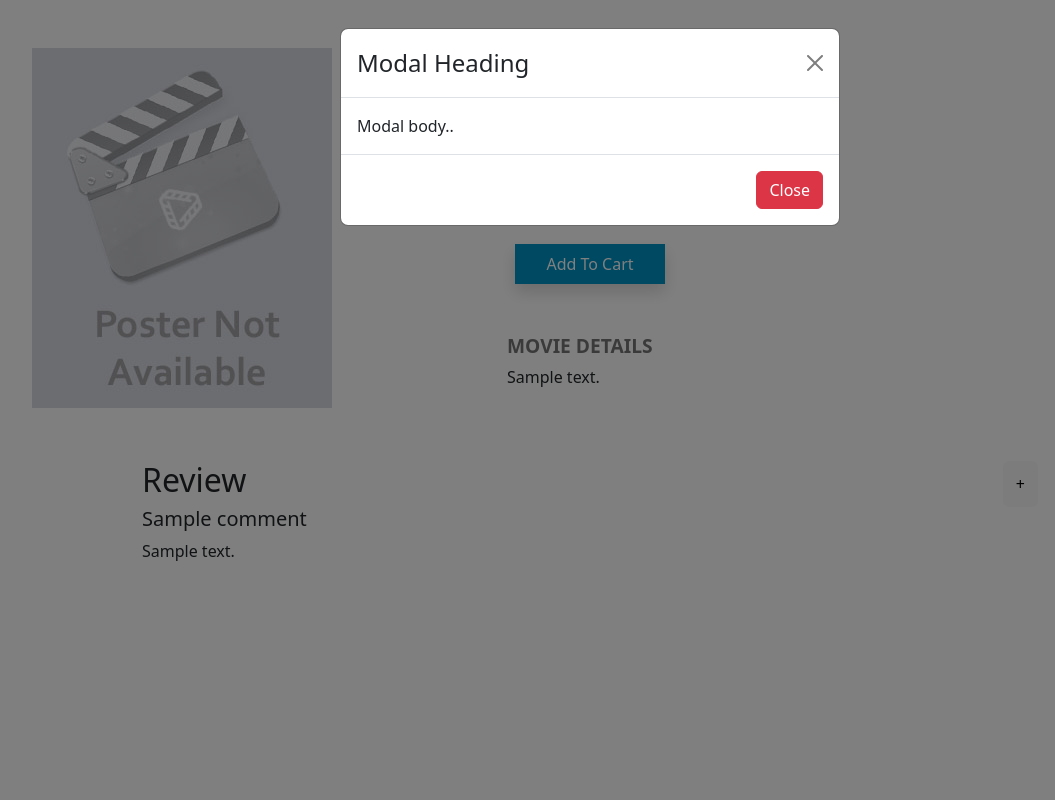
After one commit to jUSTICE1205/Movie, a PHP site: page /moviedetail.php?id=1 in a window 1280 px wide, after a click that opens the changed part. The commit adds this page. Shown: the whole page, without its empty margins (50-1105 px from the left). Run offline with PHP 8.4, Linux system fonts and the light colour scheme; tables that the repository leaves empty or names only in its code hold one stand-in row (values such as "Sample post").

Commit message:
setup the movie details page

```diff
--- /dev/null
+++ b/css/details.css
@@ -0,0 +1,110 @@
+.text-bold {
+    font-weight: 800;
+}
+
+text-color {
+    color: #0093c4;
+}
+
+/* Main image - left */
+.main-img img {
+    width: 100%;
+}
+
+/* Preview images */
+.previews img {
+    width: 100%;
+    height: 140px;
+}
+
+.main-description .category {
+    text-transform: uppercase;
+    color: #0093c4;
+}
+
+.main-description .product-title {
+    font-size: 2.5rem;
+}
+
+.old-price-discount {
+    font-weight: 600;
+}
+
+.new-price {
+    font-size: 2rem;
+}
+
+.details-title {
+    text-transform: uppercase;
+    font-weight: 600;
+    font-size: 1.2rem;
+    color: #757575;
+}
+
+.buttons .block {
+    margin-right: 5px;
+}
+
+.quantity input {
+    border-radius: 0;
+    height: 40px;
+
+}
+
+
+.custom-btn {
+    text-transform: capitalize;
+    background-color: #0093c4;
+    color: white;
+    width: 150px;
+    height: 40px;
+    border-radius: 0;
+}
+
+.custom-btn:hover {
+    background-color: #0093c4 !important;
+    font-size: 18px;
+    color: white !important;
+}
+
+.similar-product img {
+    height: 400px;
+}
+
+.similar-product {
+    text-align: left;
+}
+
+.similar-product .title {
+    margin: 17px 0px 4px 0px;
+}
+
+.similar-product .price {
+    font-weight: bold;
+}
+
+.questions .icon i {
+    font-size: 2rem;
+}
+
+.questions-icon {
+    font-size: 2rem;
+    color: #0093c4;
+}
+
+
+/* Small devices (landscape phones, less than 768px) */
+@media (max-width: 767.98px) {
+
+    /* Make preview images responsive  */
+    .previews img {
+        width: 100%;
+        height: auto;
+    }
+
+}
+
+.list-group {
+    width: 70%;
+    margin: auto;
+}
--- /dev/null
+++ b/moviedetail.php
@@ -0,0 +1,129 @@
+<?php
+session_start();
+include "dbConnect.php";
+include "query.php";
+
+$movie = get_movie($db, $_GET['id']);
+$comments = get_comments($db, $_GET['id']);
+
+
+?>
+
+<!DOCTYPE html>
+<html lang="en">
+
+<head>
+    <meta charset="UTF-8">
+    <meta name="viewport" content="width=device-width, initial-scale=1.0">
+    <title>Document</title>
+
+    <link href="https://cdn.jsdelivr.net/npm/bootstrap@5.3.3/dist/css/bootstrap.min.css" rel="stylesheet">
+    <script src="https://cdn.jsdelivr.net/npm/bootstrap@5.3.3/dist/js/bootstrap.bundle.min.js"></script>
+    <link rel="stylesheet" href="./css/details.css">
+</head>
+
+<body>
+    <div class="container my-5">
+        <div class="row">
+            <div class="col-md-5">
+                <img src="./image.jpg" alt="movie">
+            </div>
+            <div class="col-md-7">
+                <div class="main-description px-2">
+                    <div class="product-title text-bold my-3">
+                        <?= $movie[0]['name'] ?>
+                    </div>
+
+
+                    <div class="price-area my-4">
+                        <p class="new-price text-bold mb-1">$15</p>
+
+                    </div>
+
+
+                    <div class="buttons d-flex my-5">
+                        <div class="block">
+                            <button class="shadow btn custom-btn">Add to cart</button>
+                        </div>
+                    </div>
+
+
+
+
+                </div>
+
+                <div class="product-details my-4">
+                    <p class="details-title text-color mb-1">Movie Details</p>
+                    <p class="description"><?= $movie[0]['description'] ?></p>
+                </div>
+
+
+            </div>
+        </div>
+    </div>
+
+
+    <div class="comments">
+        <div class="list-group" style="
+
+    width: 70%;
+    margin: auto;
+">
+            <div style="
+
+ display: flex;
+ justify-content: space-between;
+">
+                <h2>Review</h2>
+                <button type="button" class="btn btn-light" data-bs-toggle="modal" data-bs-target="#myModal">
+                    +
+                </button>
+            </div>
+
+            <?php if ($comments === 0) { ?>
+                <p class="list-group-item-text">No Review</p>
+            <?php } else { ?>
+                <?php foreach ($comments as $comment) { ?>
+                    <div>
+                        <h5 class="list-group-item-heading"><?= $comment['name'] ?></h5>
+                        <p class="list-group-item-text"><?= $comment['comment'] ?></p>
+                    </div>
+                <?php } ?>
+            <?php } ?>
+
+            <div>
+            </div>
+        </div>
+
+    </div>
+
+
+
+    <!-- The Modal -->
+    <div class="modal" id="myModal">
+        <div class="modal-dialog">
+            <div class="modal-content">
+
+                <!-- Modal Header -->
+                <div class="modal-header">
+                    <h4 class="modal-title">Modal Heading</h4>
+                    <button type="button" class="btn-close" data-bs-dismiss="modal"></button>
+                </div>
+
+                <!-- Modal body -->
+                <div class="modal-body">
+                    Modal body..
+                </div>
+
+                <!-- Modal footer -->
+                <div class="modal-footer">
+                    <button type="button" class="btn btn-danger" data-bs-dismiss="modal">Close</button>
+                </div>
+
+            </div>
+        </div>
+    </div>
+
+</body>
+
+</html>
--- /dev/null
+++ b/query.php
@@ -0,0 +1,58 @@
+<?php
+function get_all_movies($db)
+{
+    $query = "SELECT * FROM movies";
+    $statement = $db->prepare($query);
+    $statement->execute();
+
+    if ($statement->rowCount() > 0) {
+        $movies = $statement->fetchAll();
+    } else {
+        $movies = 0;
+    }
+
+    return $movies;
+}
+function get_movie($db, $id)
+{
+    // Use single quotes for string literals in SQL queries
+    $query = "SELECT * FROM movies WHERE id = $id";
+
+    // Prepare and execute the query
+    $statement = $db->prepare($query);
+    $statement->execute();
+
+    // Check if any rows were returned
+    if ($statement->rowCount() > 0) {
+        // Fetch all rows as an associative array
+        $movie = $statement->fetchAll(PDO::FETCH_ASSOC);
+    } else {
+        // No rows found, set $movie to a default value
+        $movie = 0;
+    }
+
+    // Return the movie data
+    return $movie;
+}
+
+function get_comments($db, $id)
+{
+    // Use single quotes for string literals in SQL queries
+    $query = "SELECT * FROM comments WHERE movie_id = $id";
+
+    // Prepare and execute the query
+    $statement = $db->prepare($query);
+    $statement->execute();
+
+    // Check if any rows were returned
+    if ($statement->rowCount() > 0) {
+        // Fetch all rows as an associative array
+        $movieComments = $statement->fetchAll(PDO::FETCH_ASSOC);
+    } else {
+        // No rows found, set $movie to a default value
+        $movieComments = 0;
+    }
+
+    // Return the movie data
+    return $movieComments;
+}
```
Also changed, not shown: auth.php (+15 -2 lines), css/nav.css (+103 -0 lines), index.php (+47 -4 lines), logout.php (added, +9 -0 lines), addComment.php (added), download.jpg (added), image.jpg (added).
